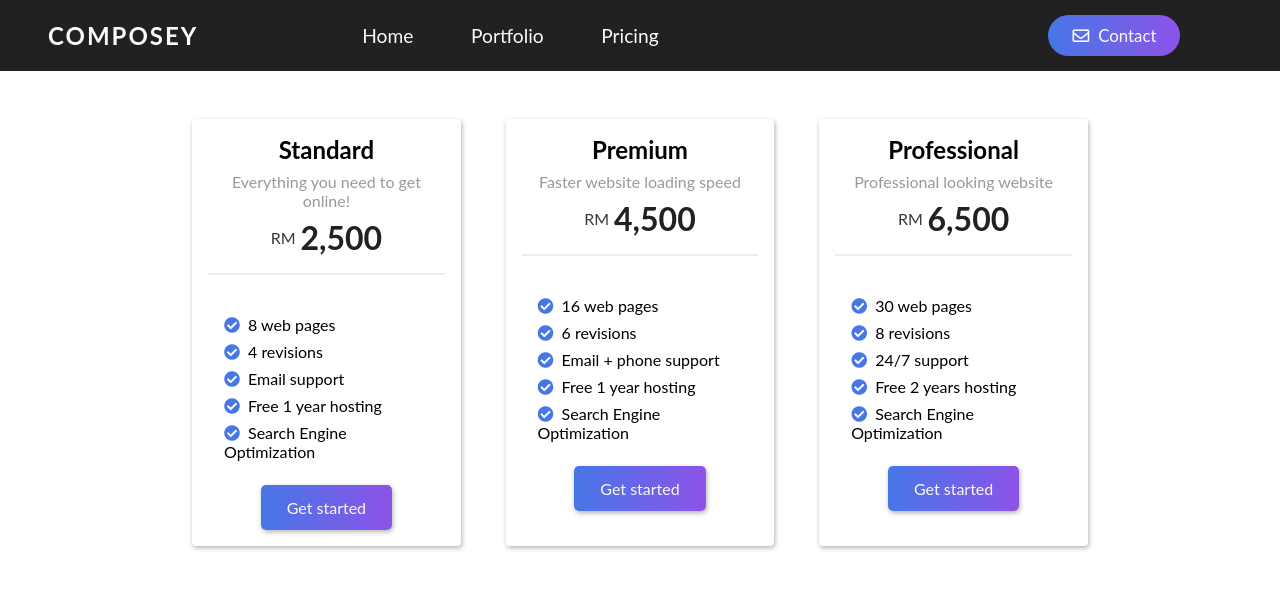
After one commit to wilsonteh/web1201-composey_website-design-service, a PHP site: page /pages/pricing.html in a window 1280 px wide. The commit adds this page. Shown: the top 593 px of the page. Run offline with PHP 8.4, Linux system fonts and the light colour scheme.

Commit message:
Make pricing table

```diff
--- /dev/null
+++ b/css/pricing.css
@@ -0,0 +1,111 @@
+@import url('./variable.css');
+
+main {
+   width: 70%;
+   min-width: 800px;
+   margin: 0 auto;
+}
+
+.pricing-table {
+   margin: 3rem 0;
+   display: flex;
+   justify-content: space-between;
+}
+
+.plan-box {
+   width: 30%;
+   border-radius: 4px;
+   box-shadow: 1px 2px 5px hsla(0, 0%, 0%, .3);
+   box-sizing: border-box;
+   padding: 1rem;
+   display: flex;
+   flex-direction: column;
+   align-items: center;
+   transition-duration: .3s;
+}
+
+.plan-box:hover {
+   transform: scale(110%);
+   box-shadow: none;
+   border: 3px dashed var(--purple);
+}
+
+.heading {
+   width: 100%;
+   text-align: center;
+}
+
+.heading .title {
+   margin: 0;
+}
+
+.heading .descript {
+   color: hsl(0, 0%, 60%);
+   margin: .5rem 0;
+}
+
+.heading .price {
+   color: var(--grey);
+   display: flex;
+   justify-content: center;
+   align-items: center;
+}
+
+.heading .price span {
+   font-size: 2rem;
+   color: var(--black);
+   font-weight: bold;
+   margin-left: .3rem;
+}
+
+.line {
+   width: 100%;
+   height: 2px;
+   background-color: hsl(0, 0%, 93%);
+   margin: 1rem auto;
+}
+
+.features {
+   background-color: hsl(0, 0%, 100%);
+   padding: 1rem;
+}
+
+.features ul {
+   margin: 0;
+   padding: 0;
+}
+
+.features ul li {
+   list-style: none;
+   margin: .5rem 0;
+}
+
+.features .fa-check-circle {
+   color: var(--blue);
+   margin-right: .5rem;
+}
+
+.get-started {
+   text-decoration: none;
+   color: var(--white);
+   background-image: linear-gradient(to right, var(--blue) 0%, var(--purple) 100%);
+   text-align: center;
+   padding: .8rem .4rem;
+   width: 50%;
+   border-radius: 5px;
+   box-shadow: 1px 2px 5px hsla(0, 0%, 0%, .3);
+}
+
+.standard-plan {
+   display: flex;
+   flex-direction: column;
+   /* background-color: crimson; */
+}
+
+.premium-plan {
+   width: 30%;
+}
+
+.professional-plan {
+   width: 30%;
+}
--- a/css/variable.css
+++ b/css/variable.css
@@ -2,6 +2,7 @@
    --black: hsl(0, 0%, 13%);
    --white: hsl(0, 0%, 98%);
    --grey: hsl(0, 0%, 22%);
+   --lightGrey: hsl(0, 0%, 95%);
    --blue: hsl(222, 76%, 59%);
    --purple: hsl(263, 77%, 62%);
 }
--- /dev/null
+++ b/pages/pricing.html
@@ -0,0 +1,110 @@
+<!DOCTYPE html>
+<html lang="en">
+<head>
+   <meta charset="UTF-8">
+   <meta http-equiv="X-UA-Compatible" content="IE=edge">
+   <meta name="viewport" content="width=device-width, initial-scale=1.0">
+
+   <link rel="stylesheet" href="https://cdnjs.cloudflare.com/ajax/libs/font-awesome/5.15.4/css/all.min.css" integrity="sha512-1ycn6IcaQQ40/MKBW2W4Rhis/DbILU74C1vSrLJxCq57o941Ym01SwNsOMqvEBFlcgUa6xLiPY/NS5R+E6ztJQ==" crossorigin="anonymous" referrerpolicy="no-referrer" />
+   <title> Pricing | Composey </title>
+
+   <link rel="stylesheet" href="../css/global.css">
+   <link rel="stylesheet" href="../css/pricing.css">
+
+</head>
+
+<body>
+   <a id="top" href=""></a>
+
+   <header id="header">
+      <div class="logo">
+         <a href="/">Composey</a>
+      </div>
+      <nav>
+         <ul>
+            <li><a href="/">Home</a></li>
+            <li><a href="/pages/portfolio.html">Portfolio</a></li>
+            <li><a href="/pages/pricing.html">Pricing</a></li>
+         </ul>
+      </nav>
+      <div class="contact">
+         <a href="/pages/contact.html" class="contact-btn">
+            <i class="far fa-envelope"></i>
+            <span>Contact</span>
+         </a>
+      </div>
+   </header>
+
+   <main>
+      <section class="pricing-table">
+         <div class="plan-box standard-plan">
+            <div class="heading">
+               <h2 class="title">Standard</h2>
+               <div class="descript">Everything you need to get online!</div>
+               <div class="price">RM <span>2,500</span></div>
+            </div>
+
+            <div class="line"></div>
+
+            <div class="features">
+               <ul>
+                  <li><i class="fas fa-check-circle"></i>8 web pages</li>
+                  <li><i class="fas fa-check-circle"></i>4 revisions</li>
+                  <li><i class="fas fa-check-circle"></i>Email support</li>
+                  <li><i class="fas fa-check-circle"></i>Free 1 year hosting</li>
+                  <li><i class="fas fa-check-circle"></i>Search Engine Optimization</li>
+               </ul>
+            </div>
+
+            <a href="/pages/contact.html" class="get-started">Get started</a>
+         </div>
+
+         <div class="plan-box premium-plan">
+            <div class="heading">
+               <h2 class="title">Premium</h2>
+               <div class="descript">Faster website loading speed</div>
+               <div class="price">RM <span>4,500</span></div>
+            </div>
+
+            <div class="line"></div>
+
+            <div class="features">
+               <ul>
+                  <li><i class="fas fa-check-circle"></i>16 web pages</li>
+                  <li><i class="fas fa-check-circle"></i>6 revisions</li>
+                  <li><i class="fas fa-check-circle"></i>Email + phone support</li>
+                  <li><i class="fas fa-check-circle"></i>Free 1 year hosting</li>
+                  <li><i class="fas fa-check-circle"></i>Search Engine Optimization</li>
+               </ul>
+            </div>
+
+            <a href="/pages/contact.html" class="get-started">Get started</a>
+         </div>
+
+         <div class="plan-box professional-plan">
+            <div class="heading">
+               <h2 class="title">Professional</h2>
+               <div class="descript">Professional looking website</div>
+               <div class="price">RM <span>6,500</span></div>
+            </div>
+
+            <div class="line"></div>
+
+            <div class="features">
+               <ul>
+                  <li><i class="fas fa-check-circle"></i>30 web pages</li>
+                  <li><i class="fas fa-check-circle"></i>8 revisions</li>
+                  <li><i class="fas fa-check-circle"></i>24/7 support</li>
+                  <li><i class="fas fa-check-circle"></i>Free 2 years hosting</li>
+                  <li><i class="fas fa-check-circle"></i>Search Engine Optimization</li>
+               </ul>
+            </div>
+
+            <a href="/pages/contact.html" class="get-started">Get started</a>
+         </div>
+      </section>
+   </main>
+
+</body>
+
+</html>
```
Also changed, not shown: index.html (+9 -9 lines).
